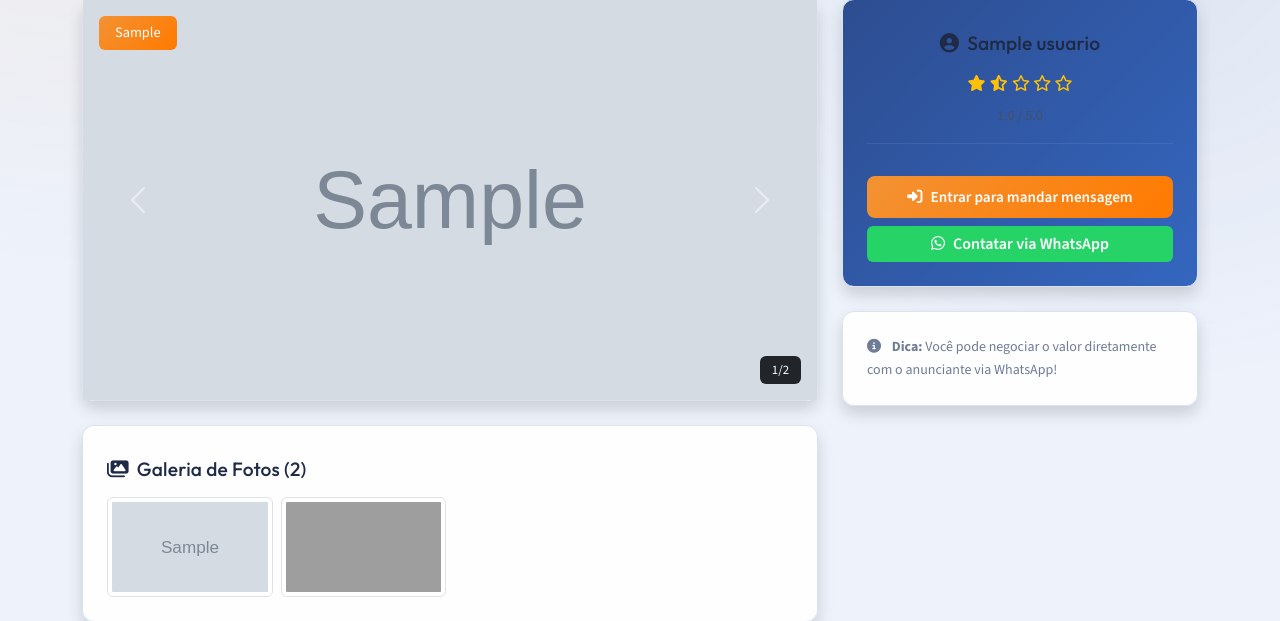
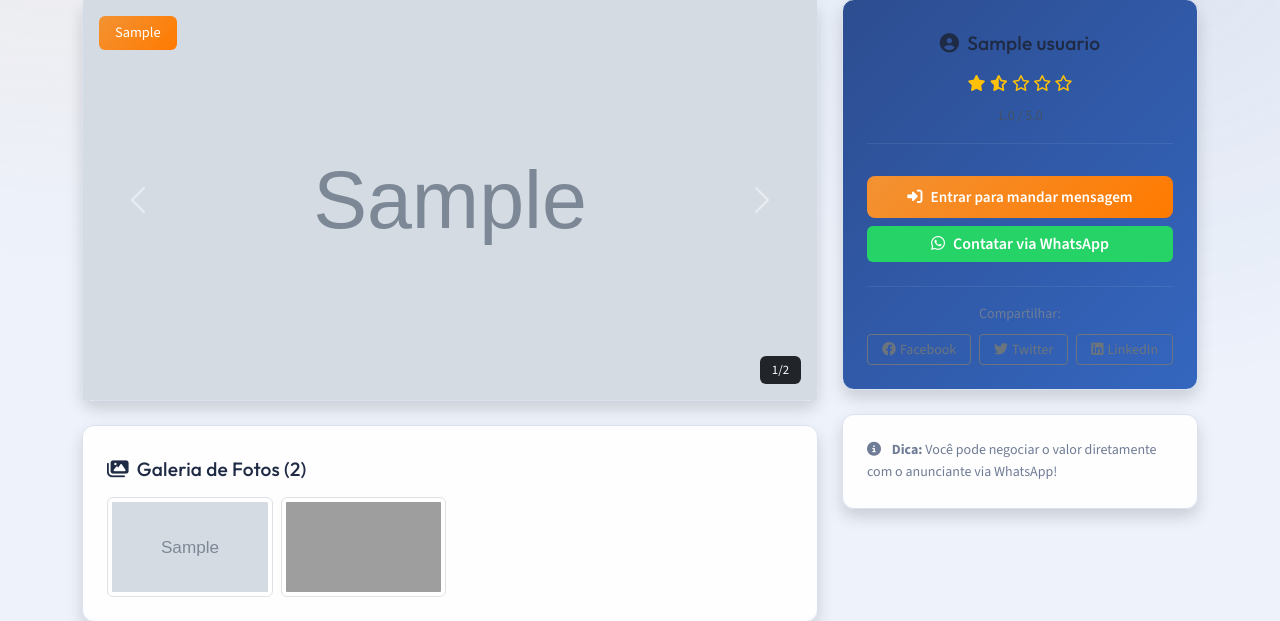
Before and after one commit to jairgramacho/radar-imoveis-pro, a Flask app: page /imovel/1 in a window 1280 px wide. Shown: the part 168-789 px from the top of the page. Run offline with Flask 3, Linux system fonts and the light colour scheme; tables that the repository leaves empty hold one stand-in row (values such as "Sample post"); grey boxes marked "Sample" are stand-in pictures; parts of the project's set-up code (start-up, migrations or seed data) failed here and were passed over; grey boxes are pictures that could not be loaded.

Commit message:
Add pre-filled WhatsApp message and social media share buttons

```diff
--- a/templates/detalhe_imovel.html
+++ b/templates/detalhe_imovel.html
@@ -302,9 +302,24 @@
                         </a>
                         {% endif %}
 
-                        <a href="https://wa.me/55{{ imovel.anunciante.whatsapp|replace(' ', '')|replace('(', '')|replace(')', '')|replace('-', '') }}" target="_blank" class="btn btn-success w-100 mt-2">
+                        <a href="https://wa.me/55{{ imovel.anunciante.whatsapp|replace(' ', '')|replace('(', '')|replace(')', '')|replace('-', '') }}?text=Olá, vi seu anúncio de {{ imovel.tipo }} no Radar Imóveis Pro. Gostaria de saber mais sobre a propriedade em {{ imovel.cidade }}." target="_blank" class="btn btn-success w-100 mt-2">
                             <i class="fab fa-whatsapp me-2"></i>Contatar via WhatsApp
                         </a>
+
+                        <!-- BOTÕES DE COMPARTILHAMENTO -->
+                        <hr style="border-color: rgba(255,255,255,0.3); margin-top: 1.5rem;">
+                        <p class="small text-muted mb-2">Compartilhar:</p>
+                        <div class="d-flex gap-2">
+                            <a href="https://www.facebook.com/sharer/sharer.php?u={{ request.base_url }}" target="_blank" class="btn btn-outline-secondary btn-sm flex-grow-1">
+                                <i class="fab fa-facebook me-1"></i>Facebook
+                            </a>
+                            <a href="https://twitter.com/intent/tweet?url={{ request.base_url }}&text=Confira este imóvel no Radar Imóveis Pro: {{ imovel.tipo }} - {{ imovel.cidade }}" target="_blank" class="btn btn-outline-secondary btn-sm flex-grow-1">
+                                <i class="fab fa-twitter me-1"></i>Twitter
+                            </a>
+                            <a href="https://www.linkedin.com/sharing/share-offsite/?url={{ request.base_url }}" target="_blank" class="btn btn-outline-secondary btn-sm flex-grow-1">
+                                <i class="fab fa-linkedin me-1"></i>LinkedIn
+                            </a>
+                        </div>
                     </div>
                 </div>
 
```
